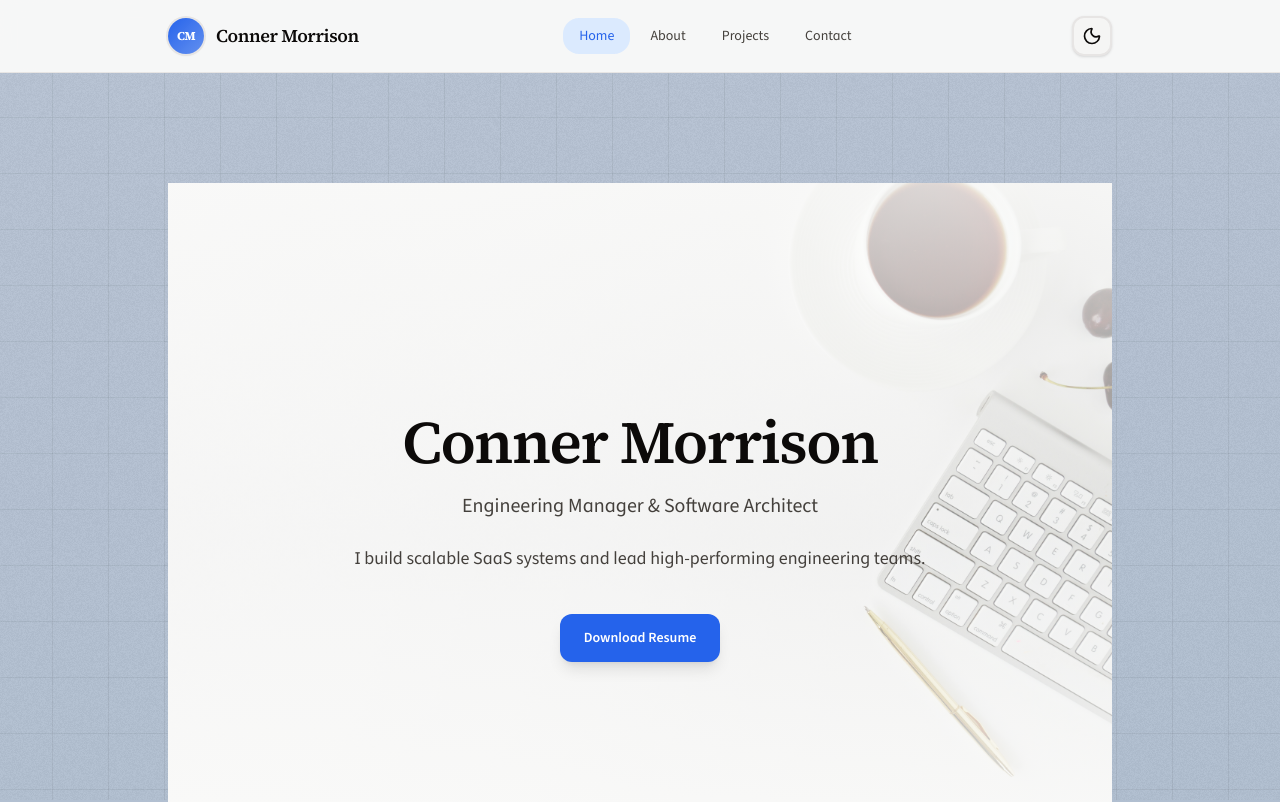
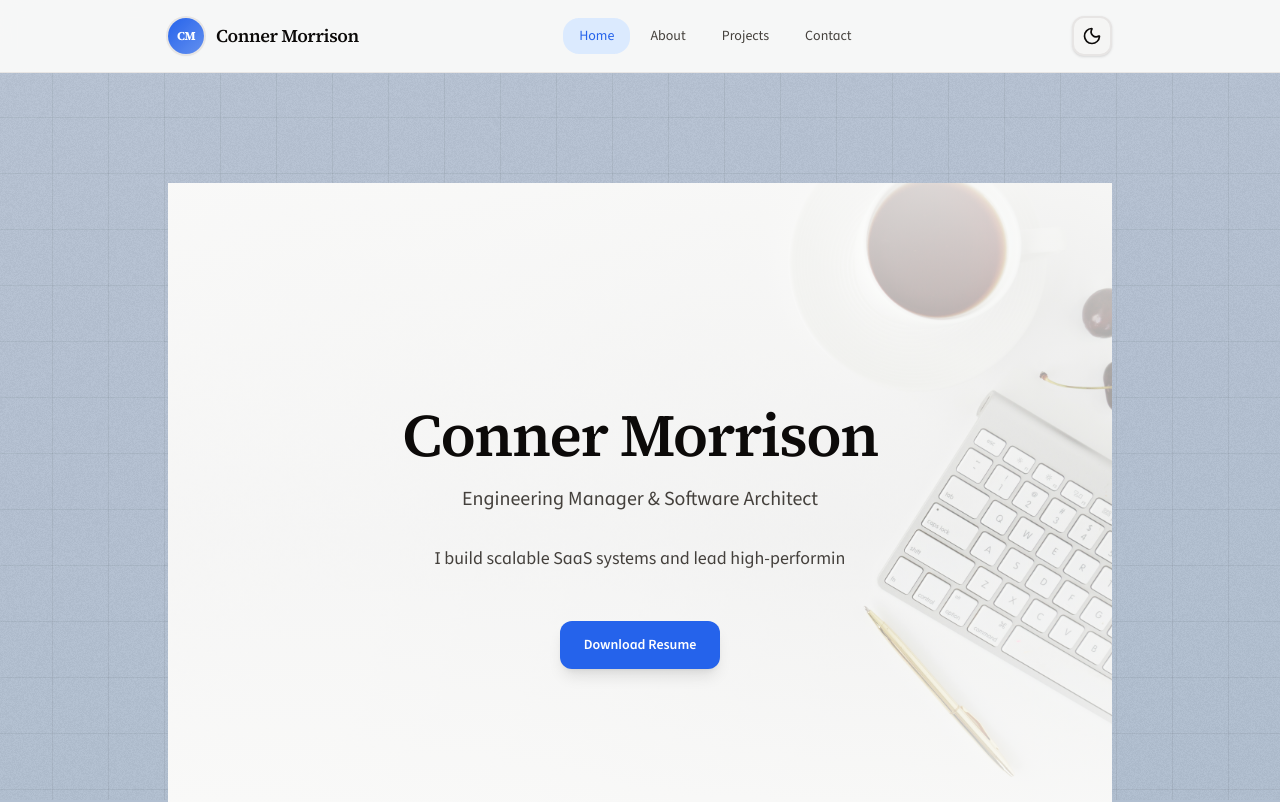
Before and after one commit to conner-morrison/full-stack-portfolio, a Next.js app: page / in a window 1280 px wide. Shown: the top 802 px of the page. Built offline with nearby package versions, Linux system fonts and the light colour scheme.

Commit message:
Implement animated tagline in Hero section with typewriter effect, enhancing user engagement and visual appeal.

```diff
--- a/app/Hero/page.tsx
+++ b/app/Hero/page.tsx
@@ -4,9 +4,16 @@ import Image from "next/image";
 import { motion } from "framer-motion";
 import { useTheme } from "next-themes";
 import { Parallax } from "@/components/parallax";
+import { useEffect, useState } from "react";
 
 const HERO_LIGHT = "/dev/light/lauren-mancke-aOC7TSLb1o8-unsplash.jpg";
 const HERO_DARK = "/dev/dark/ales-nesetril-Im7lZjxeLhg-unsplash.jpg";
+
+const TAGLINE = "I build scalable SaaS systems and lead high-performing engineering teams.";
+const TYPE_SPEED_MS = 55;
+const DELETE_SPEED_MS = 35;
+const PAUSE_AFTER_TYPE_MS = 2200;
+const PAUSE_AFTER_DELETE_MS = 800;
 
 const easeOut = [0.16, 1, 0.3, 1] as const;
 const container = {
@@ -35,9 +42,35 @@ const cta = {
     transition: { duration: 0.7, delay: 0.35, ease: easeOut },
   },
 };
+const lineWipe = {
+  hidden: { opacity: 0 },
+  visible: {
+    opacity: 1,
+    transition: { duration: 0.2 },
+  },
+};
 
 export default function Hero() {
   const { resolvedTheme } = useTheme();
+  const [taglineLength, setTaglineLength] = useState(0);
+  const [isDeleting, setIsDeleting] = useState(false);
+
+  useEffect(() => {
+    if (!isDeleting && taglineLength === TAGLINE.length) {
+      const t = setTimeout(() => setIsDeleting(true), PAUSE_AFTER_TYPE_MS);
+      return () => clearTimeout(t);
+    }
+    if (isDeleting && taglineLength === 0) {
+      const t = setTimeout(() => setIsDeleting(false), PAUSE_AFTER_DELETE_MS);
+      return () => clearTimeout(t);
+    }
+    const delay = isDeleting ? DELETE_SPEED_MS : TYPE_SPEED_MS;
+    const t = setTimeout(
+      () => setTaglineLength((n) => (isDeleting ? Math.max(0, n - 1) : Math.min(TAGLINE.length, n + 1))),
+      delay
+    );
+    return () => clearTimeout(t);
+  }, [taglineLength, isDeleting]);
 
   return (
     <Parallax speed={30}>
@@ -80,10 +113,10 @@ export default function Hero() {
             </motion.p>
 
             <motion.p
-              variants={line}
-              className="mt-6 text-lg text-[var(--muted)] leading-relaxed max-w-xl mx-auto"
+              variants={lineWipe}
+              className="mt-6 text-lg text-[var(--muted)] leading-relaxed max-w-xl mx-auto min-h-[2.75rem] flex flex-wrap justify-center items-center"
             >
-              I build scalable SaaS systems and lead high-performing engineering teams.
+              {TAGLINE.slice(0, taglineLength)}
             </motion.p>
 
             <motion.div
```
